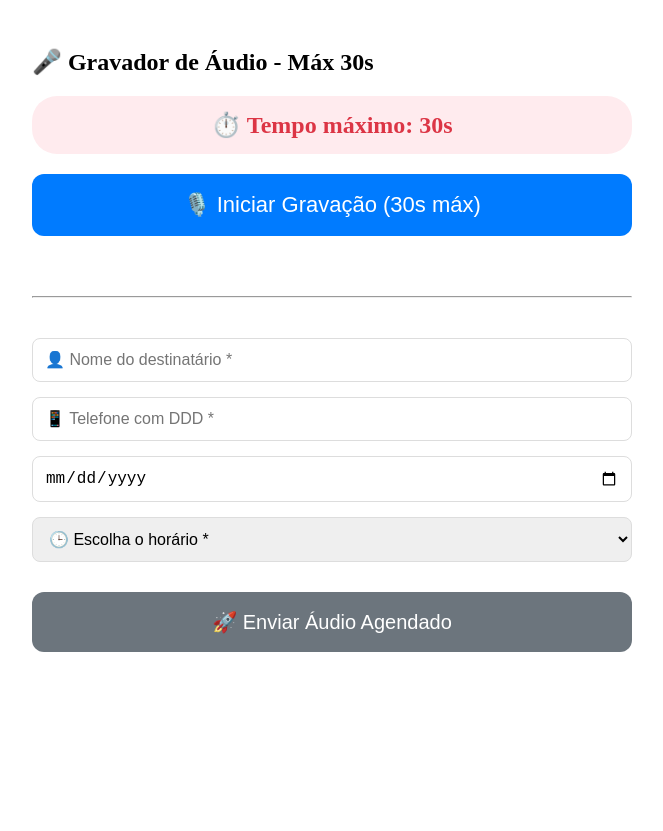
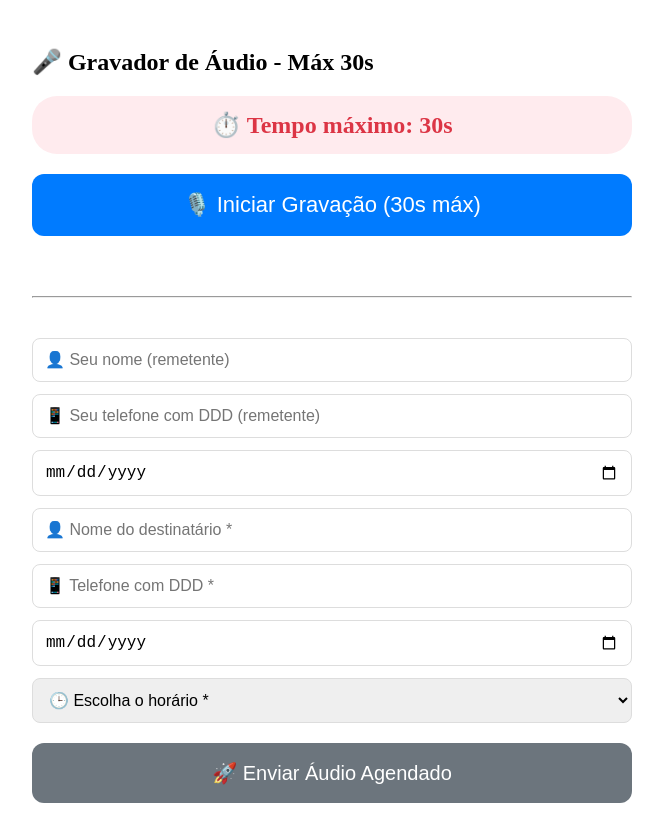
Before and after one commit to AdilsonStewart/CorujinhaLegal, a React (Create React App) app: page /audiorecord in a window 1280 px wide. Shown: the whole page, without its empty margins (308-971 px from the left). Before the commit the page ends 800 px from the top, so only its background shows below. Built offline with nearby package versions, Linux system fonts and the light colour scheme.

Commit message:
Add sender fields and update data submission logic
Added new fields for sender information and updated localStorage handling for pre-filling sender details. Adjusted the data submission function to include sender fields when sending audio data.

```diff
--- a/src/screens/AudioRecordPage.js
+++ b/src/screens/AudioRecordPage.js
@@ -11,10 +11,20 @@ const AudioRecordPage = () => {
   const [isRecording, setIsRecording] = useState(false);
   const [audioURL, setAudioURL] = useState(null);
   const [audioBlob, setAudioBlob] = useState(null);
+
+  // Destinatário (existente)
   const [nome, setNome] = useState("");
   const [telefone, setTelefone] = useState("");
+
+  // Agendamento
   const [dataEntrega, setDataEntrega] = useState("");
   const [horaEntrega, setHoraEntrega] = useState("");
+
+  // Remetente (NOVOS campos)
+  const [remetenteNome, setRemetenteNome] = useState("");
+  const [remetenteTelefone, setRemetenteTelefone] = useState("");
+  const [remetenteNascimento, setRemetenteNascimento] = useState("");
+
   const [isUploading, setIsUploading] = useState(false);
   const [tempoRestante, setTempoRestante] = useState(30);
 
@@ -22,11 +32,32 @@ const AudioRecordPage = () => {
   const audioChunksRef = useRef([]);
   const tempoIntervalRef = useRef(null);
 
+  // Carrega valores do localStorage (se existirem) para prefilling dos remetente
   useEffect(() => {
+    try {
+      const rNome = localStorage.getItem("clienteNome") || "";
+      const rTel = localStorage.getItem("clienteTelefone") || "";
+      const rNasc = localStorage.getItem("clienteNascimento") || "";
+      setRemetenteNome(rNome);
+      setRemetenteTelefone(rTel);
+      setRemetenteNascimento(rNasc);
+
+      // Também tenta carregar um lastAgendamento para preencher destinatário rapidamente (opcional)
+      const last = JSON.parse(localStorage.getItem("lastAgendamento") || "null");
+      if (last) {
+        if (!nome) setNome(last.nome || "");
+        if (!telefone) setTelefone(last.telefone || "");
+        if (!dataEntrega) setDataEntrega(last.dataEntrega || "");
+        if (!horaEntrega) setHoraEntrega(last.horaEntrega || "");
+      }
+    } catch (e) {
+      // ignore
+    }
+
     return () => {
       if (tempoIntervalRef.current) clearInterval(tempoIntervalRef.current);
     };
-  }, []);
+  }, []); // roda uma vez
 
   const startRecording = async () => {
     try {
@@ -74,7 +105,20 @@ const AudioRecordPage = () => {
     }
   };
 
-  // 🔹 FUNÇÃO PARA ENVIAR TODOS OS DADOS PARA SUPABASE (inclui remetente + garante data)
+  // Atualiza localStorage quando usuário edita campos do remetente (ajuda pré-fill futuro)
+  useEffect(() => {
+    localStorage.setItem("clienteNome", remetenteNome || "");
+  }, [remetenteNome]);
+
+  useEffect(() => {
+    localStorage.setItem("clienteTelefone", remetenteTelefone || "");
+  }, [remetenteTelefone]);
+
+  useEffect(() => {
+    localStorage.setItem("clienteNascimento", remetenteNascimento || "");
+  }, [remetenteNascimento]);
+
+  // Função principal de envio (atualizada para incluir remetente)
   const enviarDados = async () => {
     if (!audioBlob) { alert("Grave um áudio antes de enviar."); return; }
     if (!nome || !telefone || !horaEntrega) {
@@ -82,18 +126,12 @@ const AudioRecordPage = () => {
       return;
     }
 
-    // telefone limpo
     const telefoneLimpo = telefone.replace(/\D/g, '');
     if (telefoneLimpo.length < 10) { alert("Digite um telefone válido com DDD (ex: 11999999999)."); return; }
 
     setIsUploading(true);
 
     try {
-      // dados do remetente (se já estiverem no localStorage, usa; senão fica vazio)
-      const remetenteNome = localStorage.getItem("clienteNome") || "";
-      const remetenteTelefone = localStorage.getItem("clienteTelefone") || "";
-      const remetenteNascimento = localStorage.getItem("clienteNascimento") || ""; // formato esperado: YYYY-MM-DD ou string
-
       // garante que dataEntrega seja preenchida: usa a data selecionada ou hoje (YYYY-MM-DD)
       const hojeIso = new Date().toISOString().slice(0, 10);
       const dataAgendamento = dataEntrega && dataEntrega.trim() ? dataEntrega : hojeIso;
@@ -108,7 +146,7 @@ const AudioRecordPage = () => {
 
       if (uploadError) throw new Error(`Falha no upload: ${uploadError.message || JSON.stringify(uploadError)}`);
 
-      // 3️⃣ URL pública (maneira robusta)
+      // 3️⃣ URL pública
       let publicUrl = "";
       try {
         const res = supabase.storage.from("Midias").getPublicUrl(nomeArquivo);
@@ -120,18 +158,16 @@ const AudioRecordPage = () => {
       // 4️⃣ OrderID
       const orderID = localStorage.getItem("currentOrderId") || `AUDIO-${Date.now()}-${Math.random().toString(36).substr(2, 9)}`;
 
-      // 5️⃣ Monta o objeto para salvar (adiciona campos do remetente explicitamente)
+      // 5️⃣ Monta o objeto para salvar (inclui campos do remetente)
       const dadosParaSalvar = {
-        data_agendamento: dataAgendamento, // GUARDA A DATA AQUI
+        data_agendamento: dataAgendamento,
         hora_agendamento: horaEntrega,
         criado_em: new Date().toISOString(),
         enviado: false,
         link_midia: publicUrl,
-        // campos explícitos do remetente (top-level)
-        remetente_nome: remetenteNome,
-        remetente_telefone: remetenteTelefone,
-        remetente_nascimento: remetenteNascimento,
-        // conteúdo detalhado dentro do JSON existente
+        remetente_nome: remetenteNome || "",
+        remetente_telefone: remetenteTelefone || "",
+        remetente_nascimento: remetenteNascimento || "",
         dados_completos: {
           tipo: "audio",
           order_id: orderID,
@@ -170,7 +206,6 @@ const AudioRecordPage = () => {
       }));
 
       alert(`🎉 Áudio agendado com sucesso!\n\n📞 Para: ${nome}\n📅 Data: ${dataAgendamento}\n🕒 Hora: ${horaEntrega}`);
-
       setTimeout(() => { window.location.href = "/saida"; }, 2000);
 
     } catch (err) {
@@ -212,7 +247,31 @@ const AudioRecordPage = () => {
 
       <hr style={{ margin: "40px 0" }} />
 
-      <div style={{ display: "grid", gap: 15 }}>
+      <div style={{ display: "grid", gap: 12 }}>
+        {/* Campos do REMETENTE (novos) */}
+        <input
+          type="text"
+          placeholder="👤 Seu nome (remetente)"
+          value={remetenteNome}
+          onChange={(e) => setRemetenteNome(e.target.value)}
+          style={{ padding: 12, fontSize: 16, borderRadius: 8, border: "1px solid #ddd" }}
+        />
+        <input
+          type="tel"
+          placeholder="📱 Seu telefone com DDD (remetente)"
+          value={remetenteTelefone}
+          onChange={(e) => setRemetenteTelefone(e.target.value)}
+          style={{ padding: 12, fontSize: 16, borderRadius: 8, border: "1px solid #ddd" }}
+        />
+        <input
+          type="date"
+          placeholder="📅 Sua data de nascimento (remetente)"
+          value={remetenteNascimento}
+          onChange={(e) => setRemetenteNascimento(e.target.value)}
+          style={{ padding: 12, fontSize: 16, borderRadius: 8, border: "1px solid #ddd" }}
+        />
+
+        {/* Campos do DESTINATÁRIO existentes */}
         <input type="text" placeholder="👤 Nome do destinatário *" value={nome} onChange={(e) => setNome(e.target.value)} style={{ padding: 12, fontSize: 16, borderRadius: 8, border: "1px solid #ddd" }} />
         <input type="tel" placeholder="📱 Telefone com DDD *" value={telefone} onChange={(e) => setTelefone(e.target.value)} style={{ padding: 12, fontSize: 16, borderRadius: 8, border: "1px solid #ddd" }} />
         <input type="date" value={dataEntrega} onChange={(e) => setDataEntrega(e.target.value)} style={{ padding: 12, fontSize: 16, borderRadius: 8, border: "1px solid #ddd" }} />
@@ -231,7 +290,7 @@ const AudioRecordPage = () => {
       <button
         onClick={enviarDados}
         style={{
-          marginTop: 30,
+          marginTop: 20,
           padding: "18px 40px",
           fontSize: 20,
           background: (!audioBlob || isUploading) ? "#6c757d" : "#28a745",
```
